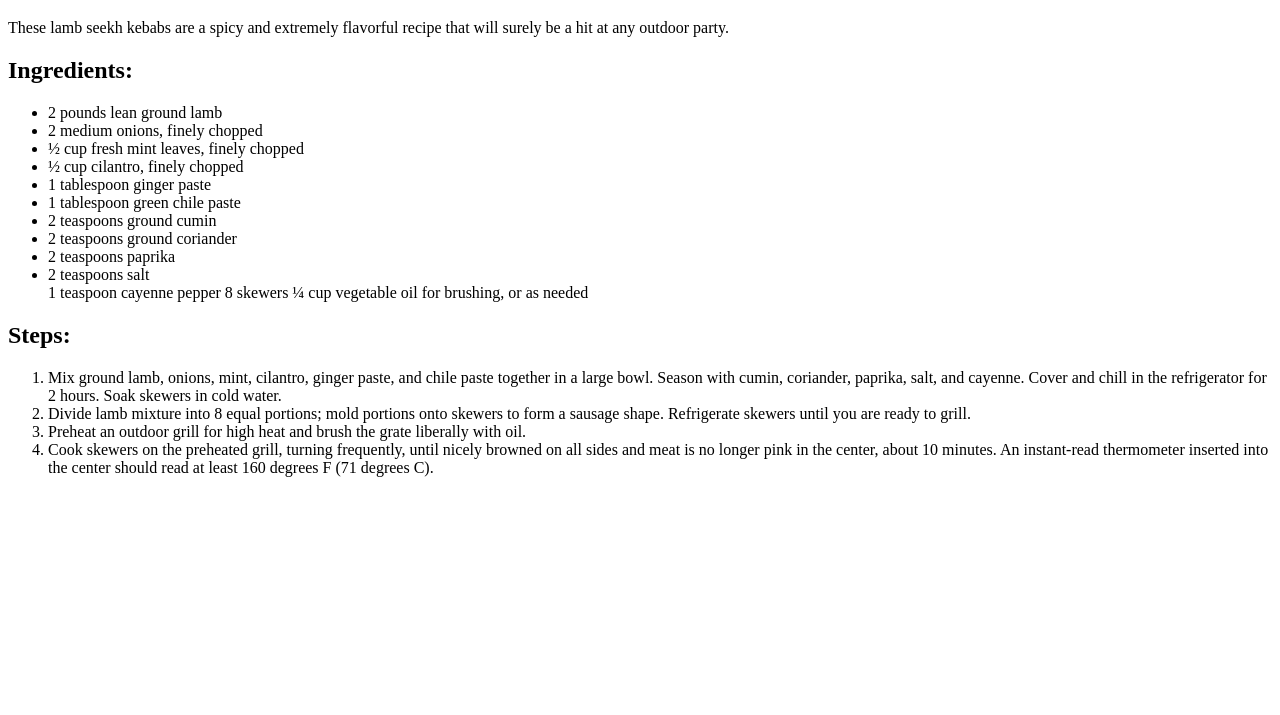
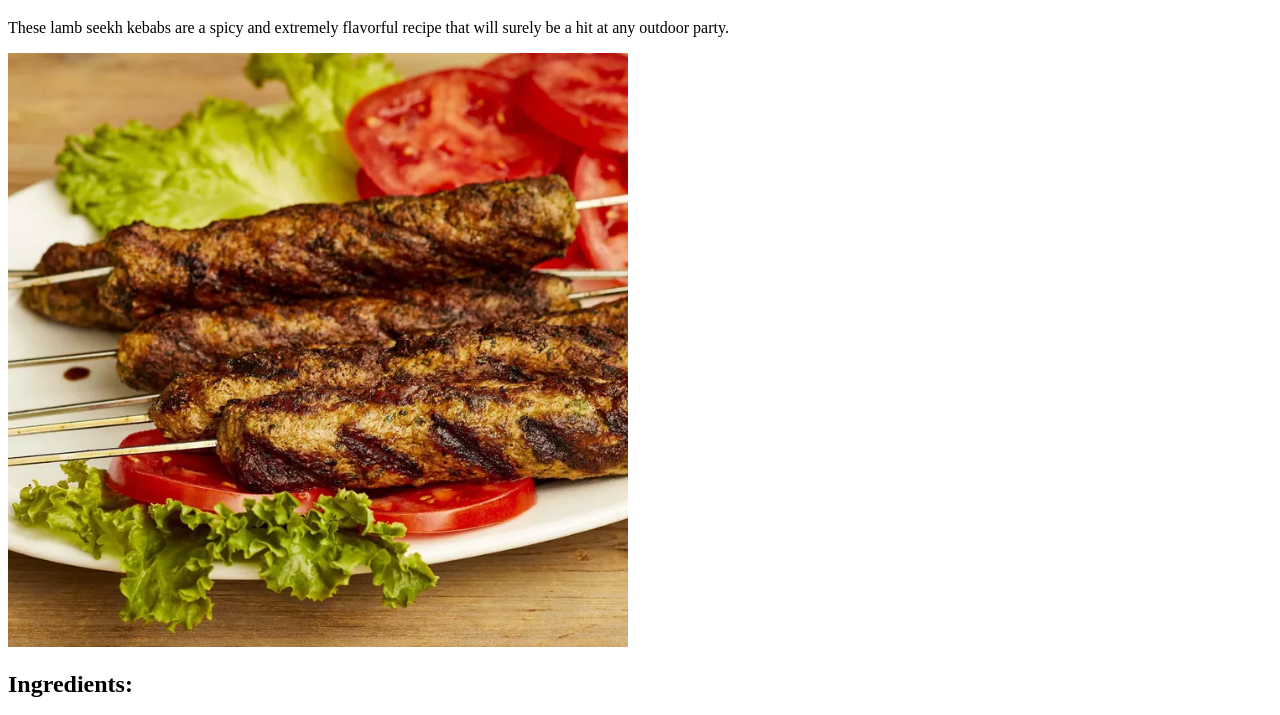
Before and after one commit to ansarimoosa99/odin-recipes, a plain HTML site: page recipes/kebab.html in a window 1280 px wide. Shown: the part 61-776 px from the top of the page. Drawn offline with Linux system fonts and the light colour scheme.

Commit message:
add recipe images

```diff
--- a/recipes/kebab.html
+++ b/recipes/kebab.html
@@ -9,7 +9,7 @@
 <body>
     <h1>Seekh Kebab</h1>
     <p>These lamb seekh kebabs are a spicy and extremely flavorful recipe that will surely be a hit at any outdoor party.</p>
-
+    <img src="../images/seekh-kebab.png" alt="Seekh Kebab">
     <h2>Ingredients:</h2>
     <ul>
         <li>2 pounds lean ground lamb</li>
```
Also changed, not shown: recipes/saag-paneer.html (+1 -1 lines), images/chicken-biryani.png (added), images/saag-paneer.png (added), images/seekh-kebab.png (added).
